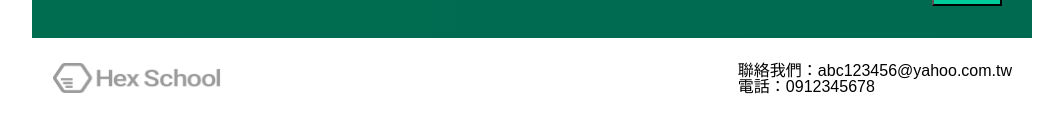
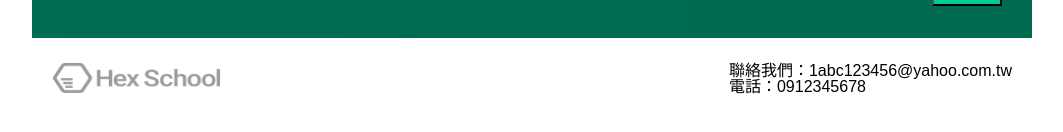
Before and after one commit to taka7777/html, a plain HTML site: page index.html in a window 1280 px wide. Shown: the part 1914-2046 px from the top of the page, without its empty margins (108-1171 px from the left). Drawn offline with Linux system fonts and the light colour scheme.

Commit message:
測試內容

```diff
--- a/index.html
+++ b/index.html
@@ -144,7 +144,7 @@
         <img src="4.png" alt="">
         <div>
         <ul>
-            <li>聯絡我們：<a href="#">abc123456@yahoo.com.tw</a></li>
+            <li>聯絡我們：1<a href="#">abc123456@yahoo.com.tw</a></li>
             <li>電話：<a href="#">0912345678</a></li>
         </ul>
         </div>
```
